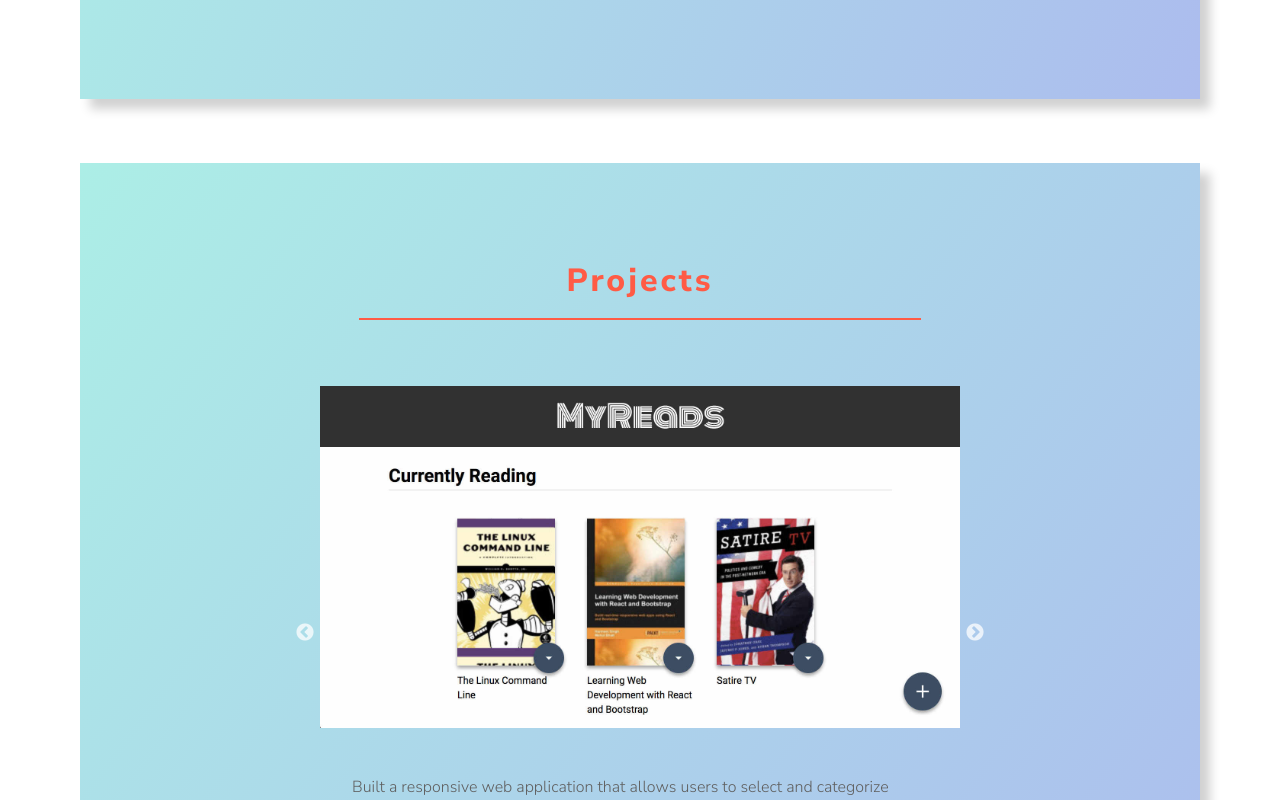
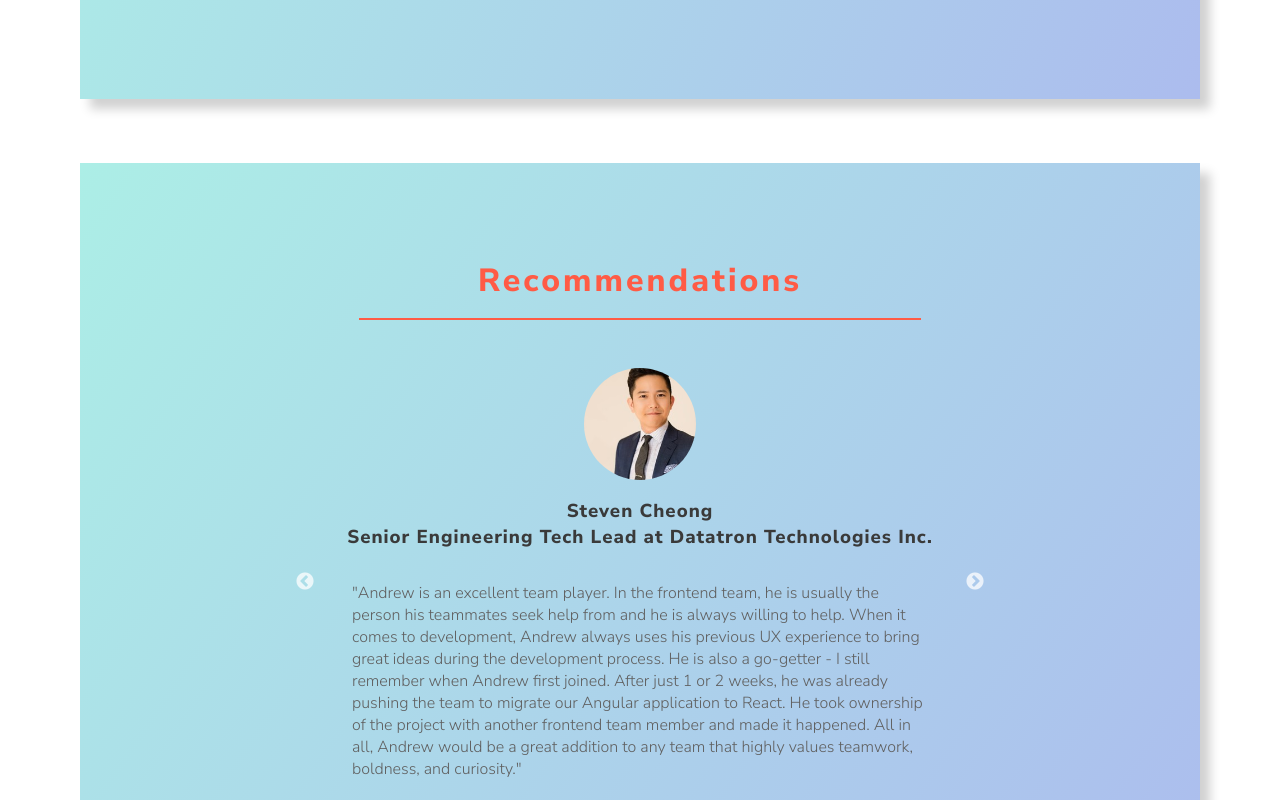
Before and after one commit to andrewjc88/resume_site_17, a React (Create React App) app: page / in a window 1280 px wide. Shown: the part 1240-2040 px from the top of the page. Built offline with nearby package versions, Linux system fonts and the light colour scheme.

Commit message:
add new reccomendations and hide projects section

```diff
--- a/src/App.js
+++ b/src/App.js
@@ -44,7 +44,7 @@ class App extends Component {
           </div>
         </div>
 
-        <div data-aos="fade-up">
+        {/* <div data-aos="fade-up">
           <div className='Projects Section'>
             <h1>Projects</h1>
             <hr/>
@@ -53,11 +53,11 @@ class App extends Component {
                 <ProjectsCarousel/>
               </div>
           </div>
-        </div>
+        </div> */}
 
         <div data-aos="fade-up">
           <div className='RecCarousel Section'>
-            <h1>Reviews</h1>
+            <h1>Recommendations</h1>
             <hr/>
             <div className='Carousel'>
               <RecCarousel/>
--- a/src/recCarousel.js
+++ b/src/recCarousel.js
@@ -35,6 +35,20 @@ class RecCarousel extends React.Component {
     return (
       <Slider {...settings}>
         <div className='Slider'>
+          <a href="https://www.linkedin.com/in/steven-cheong-55404bbb/">
+            <img className='recSliderImg' src={images["steven.jpeg"]} alt="My Reads app"/>
+          </a>
+          <h3>Steven Cheong<br/>Senior Engineering Tech Lead at Datatron Technologies Inc.</h3>
+          <p className="SliderText">"Andrew is an excellent team player. In the frontend team, he is usually the person his teammates seek help from and he is always willing to help. When it comes to development, Andrew always uses his previous UX experience to bring great ideas during the development process. He is also a go-getter - I still remember when Andrew first joined. After just 1 or 2 weeks, he was already pushing the team to migrate our Angular application to React. He took ownership of the project with another frontend team member and made it happened. All in all, Andrew would be a great addition to any team that highly values teamwork, boldness, and curiosity."</p>
+        </div>
+        <div className='Slider'>
+          <a href="https://www.linkedin.com/in/aaronhdong/">
+            <img className='recSliderImg' src={images["aaron.jpeg"]} alt="My Reads app"/>
+          </a>
+          <h3>Aaron Dong<br/>Product Designer at Datatron Technologies Inc.</h3>
+          <p className="SliderText">"Andrew is not only an excellent engineer but also one of the most motivated, smart, and hard-working teammates I’ve had the pleasure of working with ever. Whether he’s working diligently to build out the frontend from the ground up, collaborating on ways to improve the UI/UX of the platform, or just being an overall awesome teammate, I’ve never met someone more willing to go above and beyond for the people around him. Andrew has a talent for quickly developing features in code, identifying places for UI/UX improvements, and providing relevant and constructive feedback. I knew I could trust Andrew to bring my designs to life. His enthusiasm, eagerness to learn, and overall positive personality have been a very positive highlight in our time working together. It has been an amazing time working alongside Andrew and wherever his career takes him next, I wholeheartedly believe he will be the perfect addition to your team."</p>
+        </div>
+        <div className='Slider'>
           <a href="https://www.linkedin.com/in/kevin-breen-6762164/">
             <img className='recSliderImg' src={images["kevin.jpg"]} alt="My Reads app"/>
           </a>
@@ -55,13 +69,6 @@ class RecCarousel extends React.Component {
           <h3>Chris McCready<br/>Head / VP of Business Development</h3>
           <p className="SliderText">"Andrew is a fantastic person to have on your team. Not only is he an extremely talented designer, he has a constant hunger for learning and growth. Though it wasn't always part of his responsibilities, Andrew would jump in to help us in Business Development for collateral, marketing materials, presentations...basically anything anyone needed. I think my favorite thing about working with him was his work ethic. He was always happy to be there every day and so humble it made giving compliments to him even more fun. The display ads he created, always on tight deadlines, for clients across the globe resulted in a great deal of revenue for all companies involved. I truly hope we get to cross paths again professionally as he'd be a great asset on ANY team!"</p>
         </div>
-        <div className='Slider'>
-          <a href="https://www.linkedin.com/in/jesse-hoffmann-36a58149/">
-            <img className='recSliderImg' src={images["jesse.jpg"]} alt="Jesse Hoffman"/>
-          </a>
-          <h3>Jesse Hoffmann<br/>Senior User Experience Architect</h3>
-          <p className="SliderText">"Andrew worked under me for a few years, first through mentorship and private contracting and then hired on to AffiliateTraction which was further acquired by Pepperjam. At AffiliateTraction, he created countless online display ads for hundreds of major brand retailers and learned techniques for satisfying their quality expectations with the utmost efficiency. He was a part of a team of only 3 that produced consistent, quality results and turned out thousands of ads per year under very tight deadlines. Andrew also produced ads for companies located in the UK and Australia so he has experience, not just in high volume, but meeting wide varying expectations across clients."</p>
-        </div>
       </Slider>
     );
   }
```
Also changed, not shown: src/img/recomendationThumbs/aaron.jpeg (added), src/img/recomendationThumbs/steven.jpeg (added).
